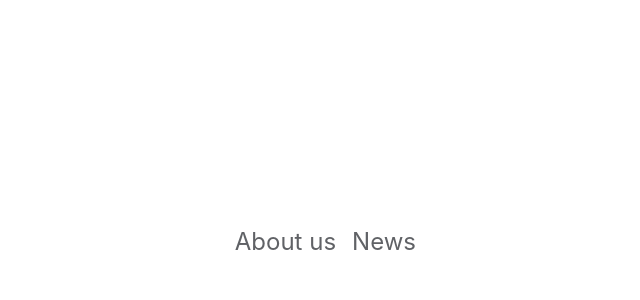
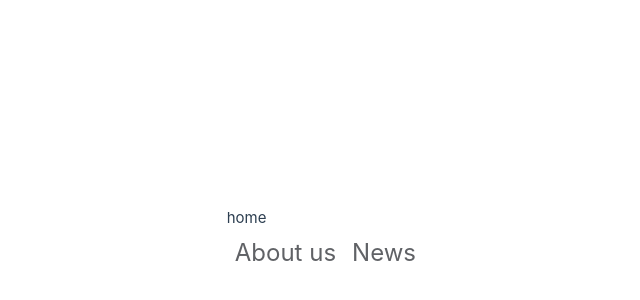
Before and after one commit to zqd123/oilin, a Vue app: page / in a window 1280 px wide. Shown: the part 158-458 px from the top of the page, without its empty margins (216-856 px from the left). Built offline with nearby package versions, Linux system fonts and the light colour scheme.

Commit message:
fix: 多语言修改调整

```diff
--- a/src/views/HomeView.vue
+++ b/src/views/HomeView.vue
@@ -4,6 +4,7 @@ import HomeHeader from './home/HomeHeader.vue'
 
 <template>
   <main>
+    {{ $t('home') }}
     <HomeHeader></HomeHeader>
   </main>
 </template>
```
Also changed, not shown: 1 other file (tests, documents, lock files or other folders).
